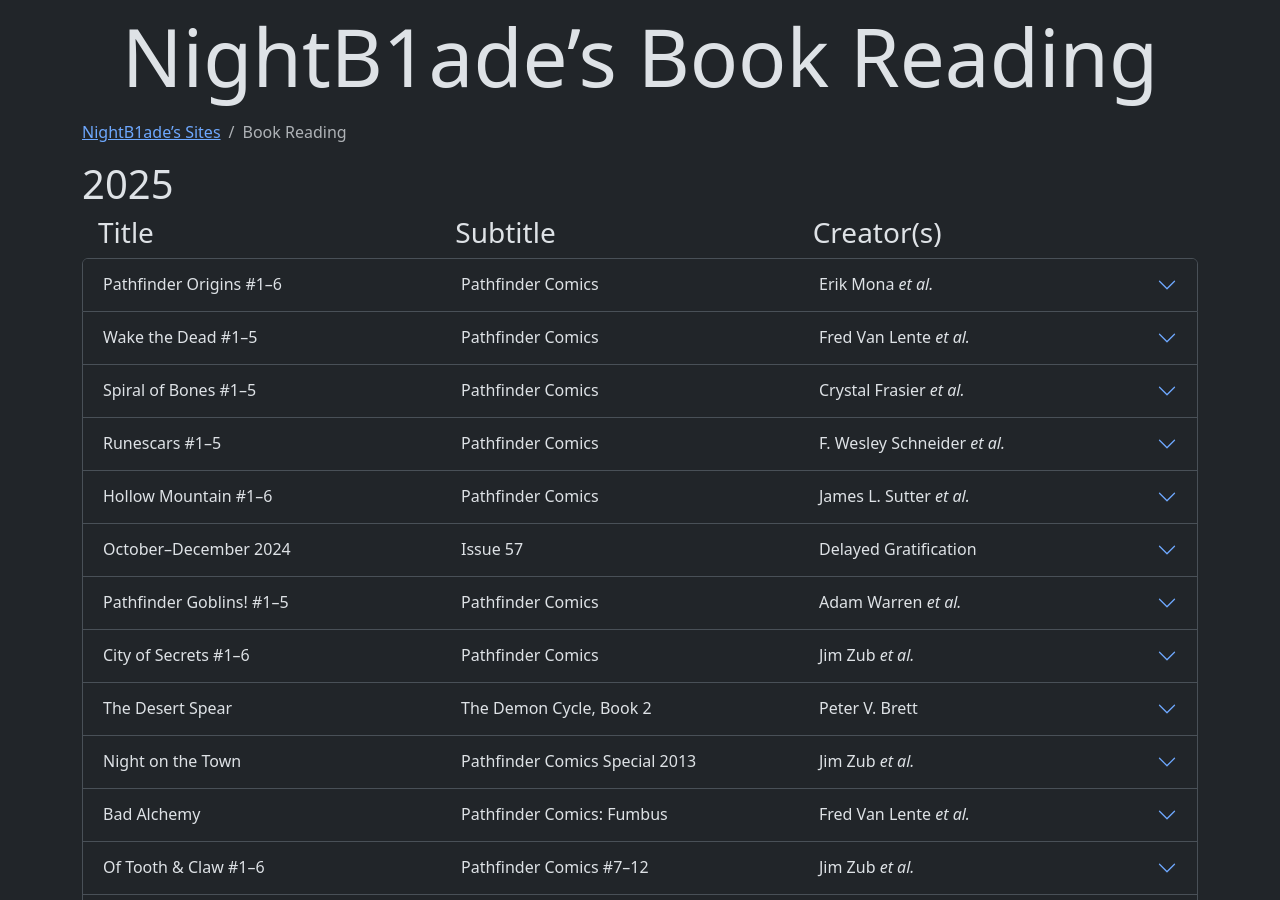
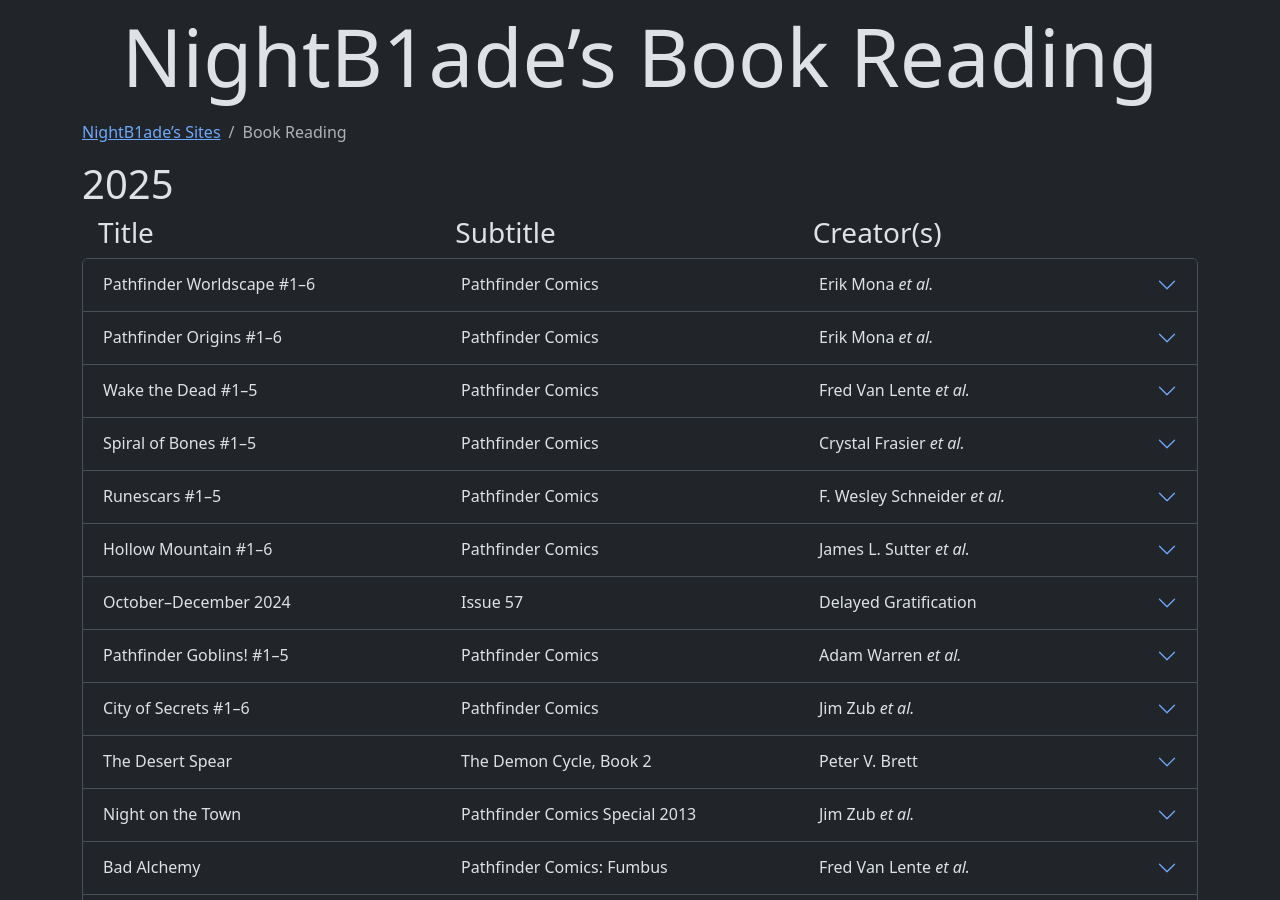
Before and after one commit to NightB1ade/BookReading, a Jekyll site: the page built from index.html, in a window 1280 px wide and 900 px high. Built offline with Jekyll 4.4.1, drawn with Linux system fonts in a browser that asks for light colours.

Commit message:
Pathfinder Worldscape: Add

```diff
--- a/_data/ReadingList.json
+++ b/_data/ReadingList.json
@@ -2572,4 +2572,19 @@
 				, "percentage": 1
 		}]
 	}
+	, {
+		"title": "Pathfinder Worldscape #1–6"
+		, "subtitle": "Pathfinder Comics"
+		, "creators": [
+			"Erik Mona"
+			, "Jonathan Lau"
+			, "Omi Remalante"
+			, "Simon Bowland"
+		]
+		, "notes": []
+		, "progress": [{
+				"date": "2025-05-20"
+				, "percentage": 1
+		}]
+	}
 ]
```
